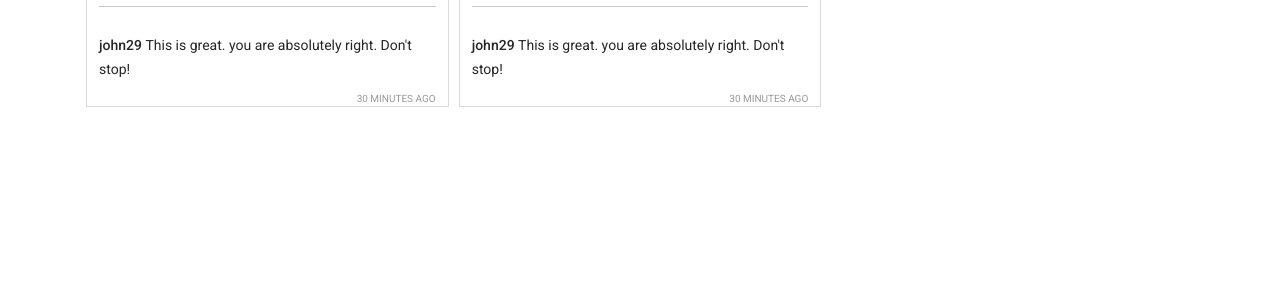
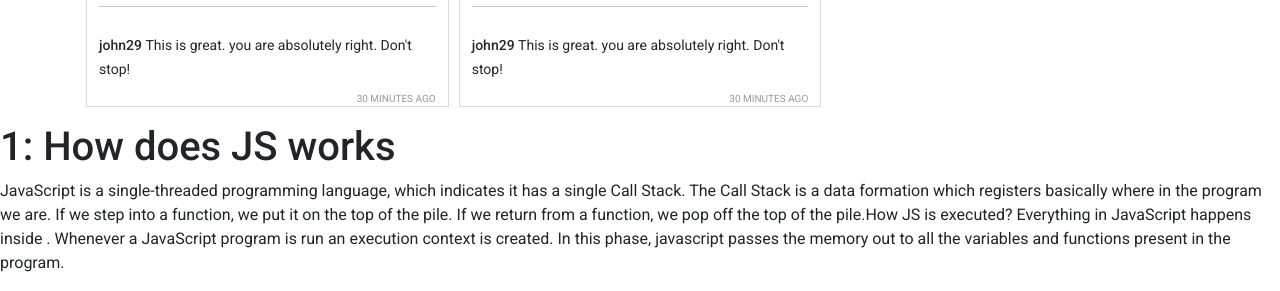
Before and after one commit to atiqurrahman96/insta-shohor-assignment, a plain HTML site: page index.html in a window 1280 px wide. Shown: the part 1425-1716 px from the top of the page. Before the commit the page ends 1548 px from the top, so only its background shows below. Drawn offline with nearby package versions, Linux system fonts and the light colour scheme.

Commit message:
paragraph added

```diff
--- a/index.html
+++ b/index.html
@@ -77,6 +77,13 @@
                 <h1>Reported posts</h1>
             </div>
         </main>
+        <!-- answer to the question is added  -->
+        <section>
+            <h1>1: How does JS works</h1>
+            <p>
+                JavaScript is a single-threaded programming language, which indicates  it has a single Call Stack. The Call Stack is a data formation  which registers basically where in the program we are. If we step into a function, we put it on the top of the pile. If we return from a function, we pop off the top of the pile.How JS is executed?
+                Everything in JavaScript happens inside . Whenever a JavaScript program is run an execution context is created. In this phase, javascript passes the memory out  to all the variables and functions present in the program.</p>
+        </section>
         <footer></footer>
 
         <!-- add javascript  file  -->
--- a/js/app.js
+++ b/js/app.js
@@ -20,6 +20,7 @@ const addToLiked = (id) => {
   console.log(id, 'astese')
 
     likedPostsId.plus(id);
+
 
     showPosts(posts);
 
@@ -49,7 +50,7 @@ const switchTab = (id) => {
 
         displayLikedPosts();
     } else {
-        document.getElementById( "reported" ).style.display = "block";
+        document.getElementById( "reported" ).style.display = "none";
         document.getElementById( "posts" ).style.display = "none";
         document.getElementById( "liked" ).style.display = "none";
 
@@ -152,7 +153,9 @@ const showPosts = (posts) => {
 };
 
 const displayLikedPosts = () => {
-    const likedPosts = getLikedPosts();
+
+
+ const likedPosts = getLikedPosts();
     likedPosts.forEach((post) => {
         const div = createPost(post);
         document.getElementById( "liked" ).appendChild(div);
```
